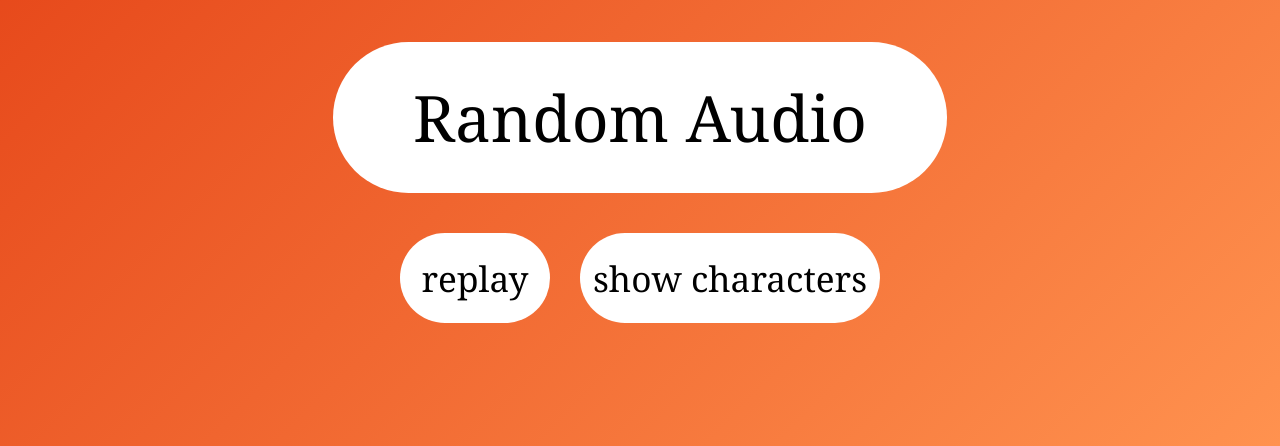
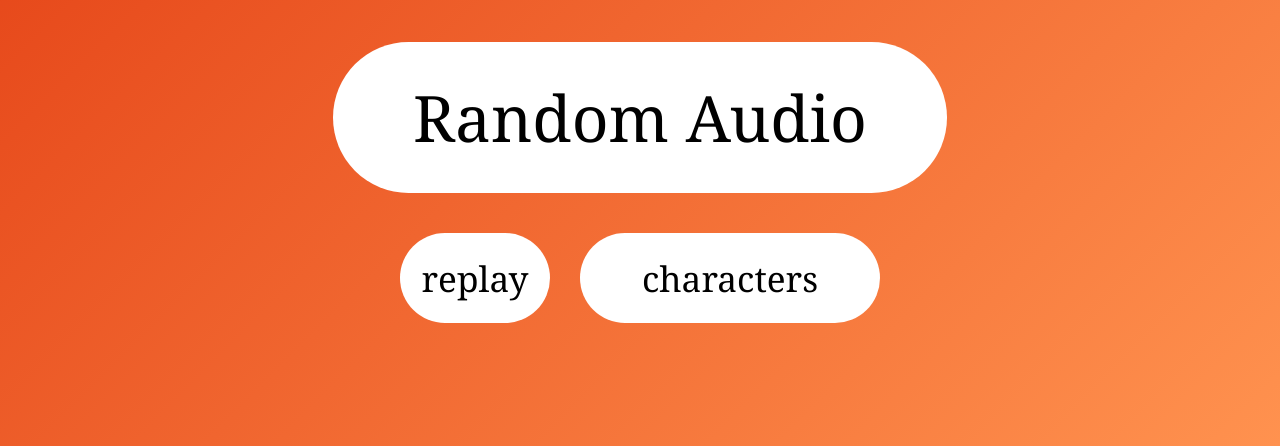
Before and after one commit to Iamamall/HSK1-Audios, a plain HTML site: page index2.html in a window 1280 px wide. Shown: the part 354-800 px from the top of the page. Drawn offline with Linux system fonts and the light colour scheme.

Commit message:
character button consistent

```diff
--- a/index2.html
+++ b/index2.html
@@ -22,7 +22,7 @@
     <button id="generate-button" class="generate-button">Random Audio</button>
     <div class="other-buttons">
         <button class="replay-button">replay</button>
-        <button class="character-button">show characters</button>
+        <button class="character-button">characters</button>
     </div>
     </div>
 
```
Also changed, not shown: index3.html (+1 -1 lines), index4.html (+1 -1 lines), index5.html (+1 -1 lines), index6.html (+1 -1 lines).
